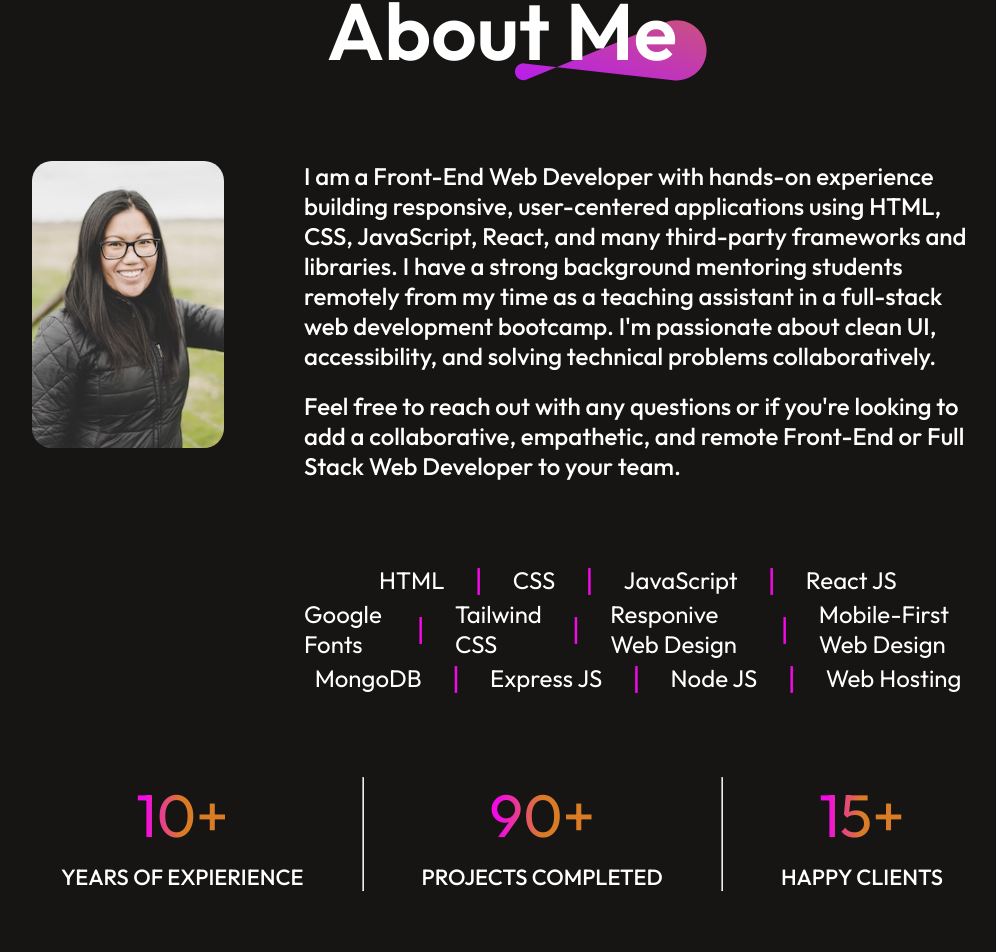
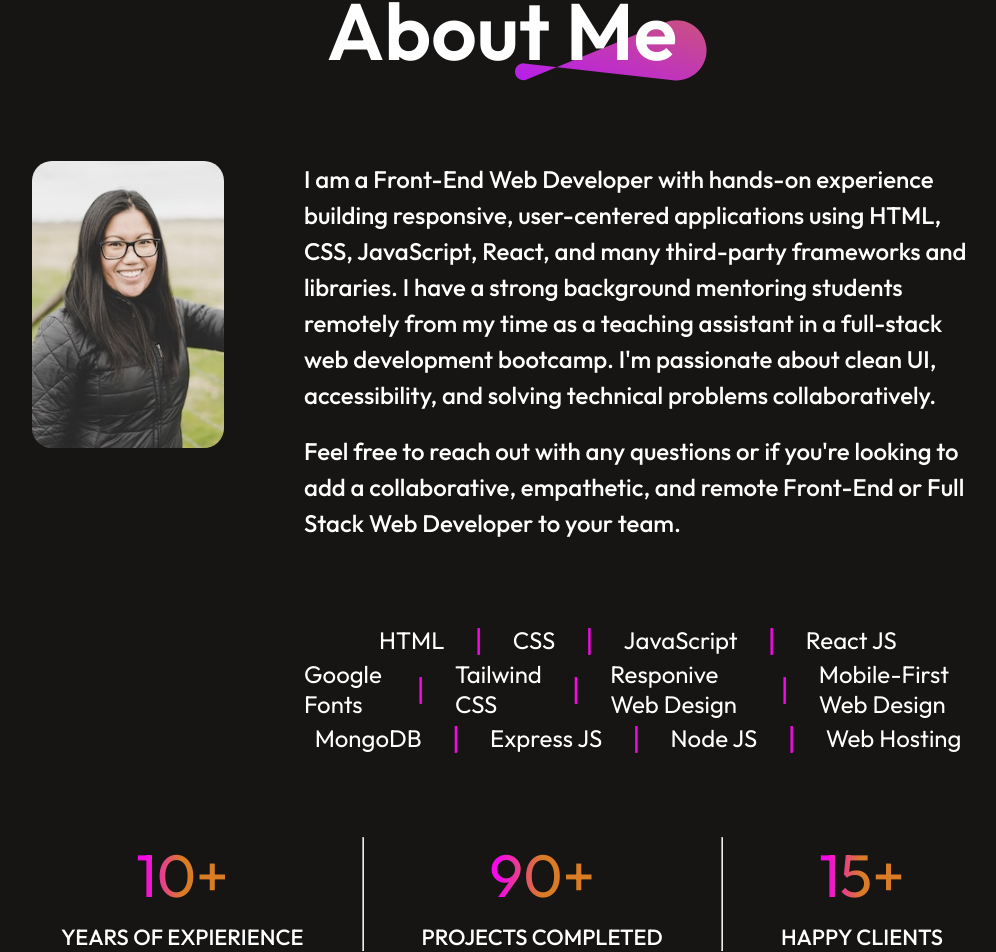
Before and after one commit to hellokristinafaye/portfolio-react, a React (Vite) app: page / in a window 1280 px wide. Shown: the part 1219-2171 px from the top of the page, without its empty margins (138-1134 px from the left). Built offline with nearby package versions, Linux system fonts and the light colour scheme.

Commit message:
light spacing for text

```diff
--- a/src/components/About/About.css
+++ b/src/components/About/About.css
@@ -41,6 +41,9 @@
     gap: 20px;
     font-size: 24px;
     font-weight: 500;
+}
+.about-para p{
+    line-height: 1.5;
 }
 .about-skills {
     display: block;
```
